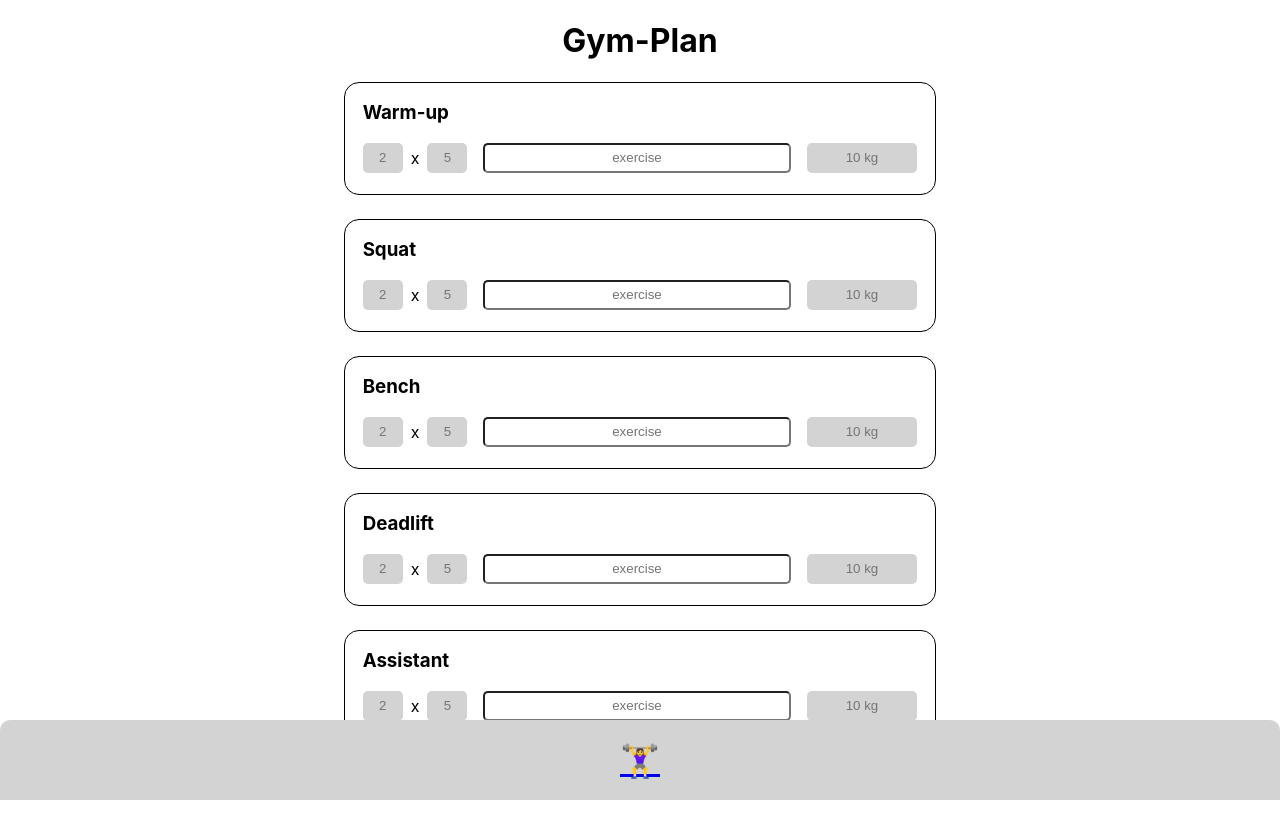
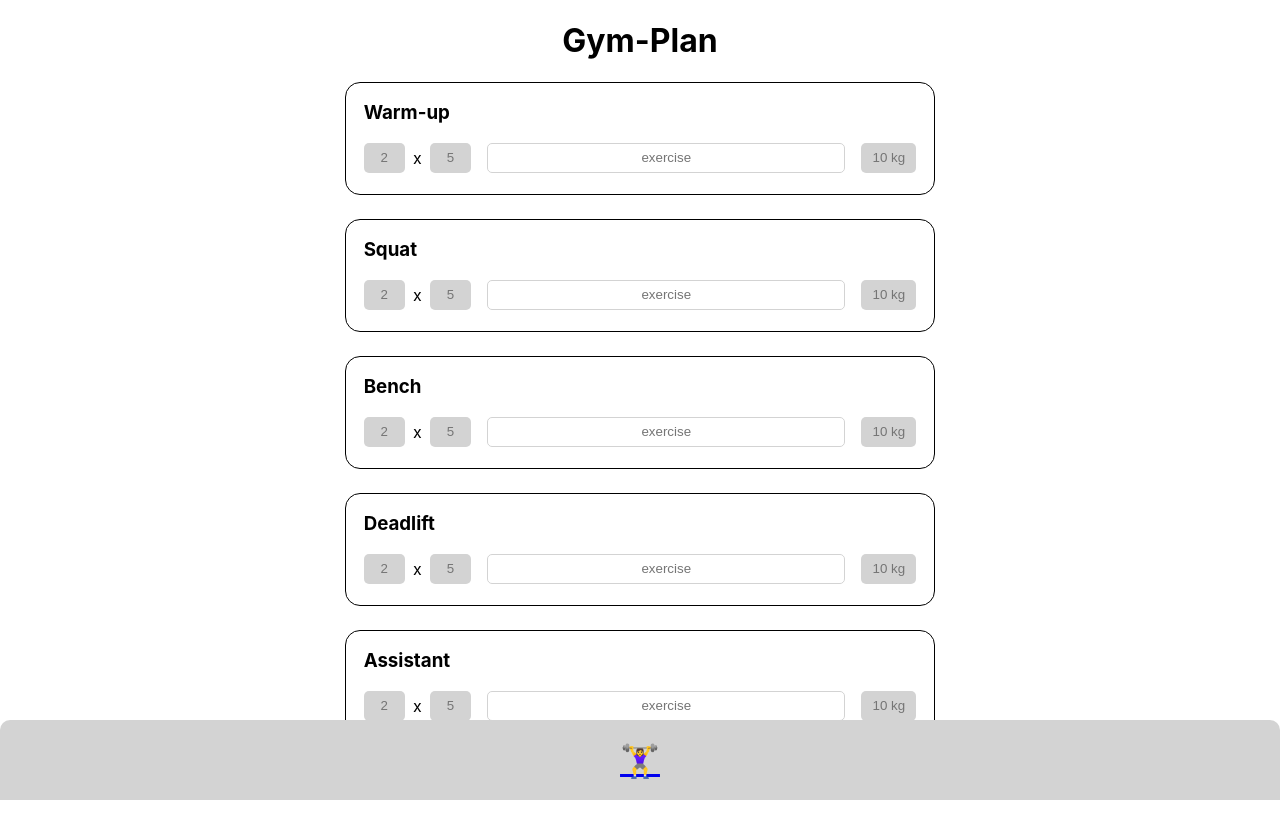
Before and after one commit to KirstenSchuhmann/CapstoneProject, a Next.js app: page / in a window 1280 px wide. Built offline with nearby package versions, Linux system fonts and the light colour scheme.

Commit message:
input field weight had an issue, is fixed now

```diff
--- a/components/Footer.js
+++ b/components/Footer.js
@@ -15,11 +15,10 @@ const StyledFooter = styled.footer`
   position: fixed;
   bottom: 0;
   display: flex;
-  background: lightgrey;
-  flex-shrink: 0;
   justify-content: center;
   align-items: center;
   border-radius: 10px 10px 0px 0px;
+  background: lightgrey;
 
   a {
     font-size: 2rem;
--- a/components/GymPlan.js
+++ b/components/GymPlan/GymPlan.js
@@ -1,4 +1,3 @@
-import styled, { isStyledComponent } from "styled-components";
 import WorkoutSet from "./WorkoutSet";
 
 export default function GymPlan() {
--- a/components/WorkoutSet.js
+++ b/components/GymPlan/WorkoutSet.js
@@ -34,7 +34,7 @@ const StyledSection = styled.section`
   padding: 10px;
   margin: 0 1rem 1.5rem 1em;
   overflow: hidden;
-  min-width: 280px;
+  min-width: 265px;
   max-width: 600px;
 
   h3 {
@@ -50,6 +50,7 @@ const StyledSection = styled.section`
   input {
     height: 30px;
     border-radius: 5px;
+    border: 1.5px solid lightgray;
     margin: 8px;
     text-align: center;
   }
@@ -81,6 +82,5 @@ const StyledSection = styled.section`
 
   input[name="weight"] {
     min-width: 55px;
-    width: auto;
   }
 `;
--- a/pages/index.js
+++ b/pages/index.js
@@ -1,5 +1,5 @@
 import styled from "styled-components";
-import GymPlan from "../components/GymPlan";
+import GymPlan from "../components/GymPlan/GymPlan";
 import Footer from "../components/Footer";
 import Header from "../components/Header";
 
```
